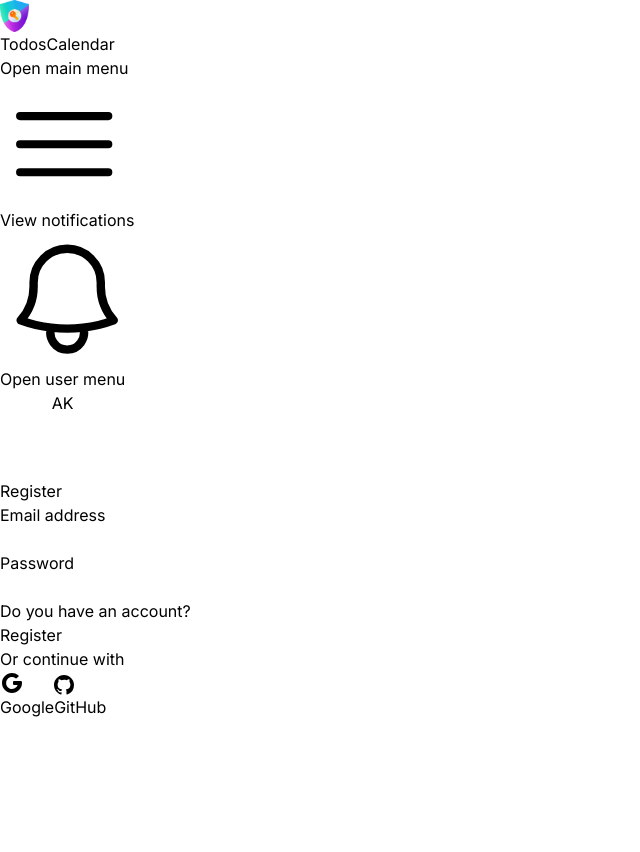
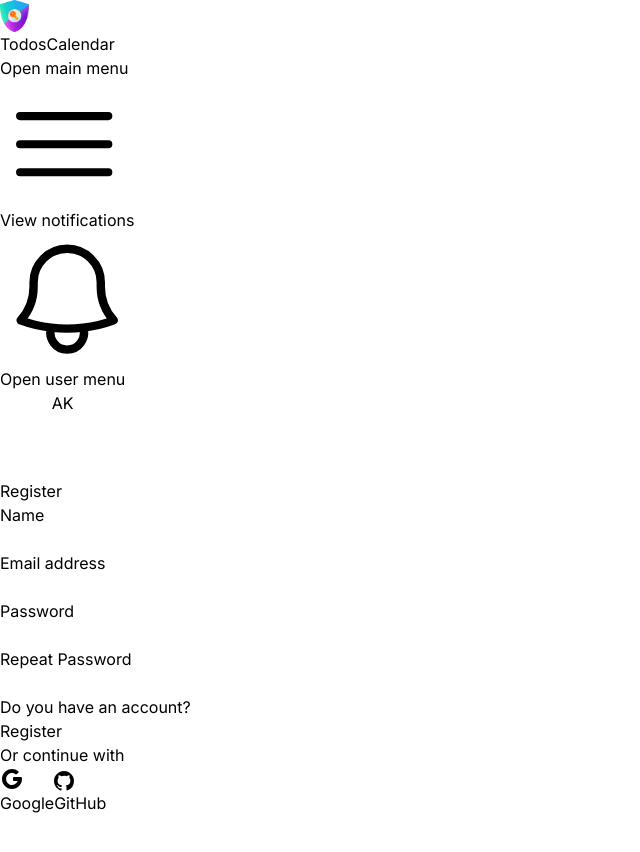
Before and after one commit to AliKarabulut/taskly, a Next.js app: page /register in a window 1280 px wide. Shown: the top 852 px of the page, without its empty margins (0-640 px from the left). Before the commit the page ends 800 px from the top, so only its background shows below. Built offline with nearby package versions, Linux system fonts and the light colour scheme.

Commit message:
form  validation and button update

```diff
--- a/package.json
+++ b/package.json
@@ -27,6 +27,7 @@
   "dependencies": {
     "@headlessui/react": "^1.7.18",
     "@heroicons/react": "^2.1.1",
+    "@hookform/resolvers": "^3.3.4",
     "classnames": "^2.5.1",
     "eslint-plugin-import": "^2.29.1",
     "eslint-plugin-prettier": "^5.1.2",
--- a/src/app/(auth)/register/page.tsx
+++ b/src/app/(auth)/register/page.tsx
@@ -1,9 +1,37 @@
+'use client'
+import { z } from 'zod'
+import { zodResolver } from '@hookform/resolvers/zod'
+import { useForm } from 'react-hook-form'
+import { useTransition } from 'react'
+
+import { RegisterSchema } from '@/schemas'
 import Button from '@/components/button'
 import GitHubIcon from '@/components/icons/github'
 import GoogleIcon from '@/components/icons/google'
 import Input from '@/components/input'
 
 const Register = () => {
+  const [isPending, startTransition] = useTransition()
+  const {
+    register,
+    handleSubmit,
+    formState: { errors },
+  } = useForm<z.infer<typeof RegisterSchema>>({
+    resolver: zodResolver(RegisterSchema),
+    defaultValues: {
+      name: '',
+      email: '',
+      password: '',
+      confirmPassword: '',
+    },
+  })
+
+  const onSubmit = (values: z.infer<typeof RegisterSchema>) => {
+    startTransition(() => {
+      console.log('values', values)
+    })
+  }
+
   return (
     <section>
       <div className="flex min-h-full flex-1 flex-col items-center justify-center py-12 sm:px-6 lg:px-8">
@@ -13,10 +41,17 @@ const Register = () => {
 
         <div className="mt-8 sm:mx-auto sm:w-full sm:max-w-[480px]">
           <div className="bg-white px-6 py-12 shadow sm:rounded-lg sm:px-12">
-            <form className="space-y-6" action="#" method="POST">
-              <Input label="Email address" name="email" type="email" />
-              <Input label="Password" name="password" type="password" />
-
+            <form className="space-y-6" onSubmit={handleSubmit(onSubmit)}>
+              <Input label="Name" type="text" {...register('name')} error={errors.name?.message} />
+              <Input label="Email address" type="email" {...register('email')} error={errors.email?.message} />
+              <Input label="Password" type="password" {...register('password')} error={errors.password?.message} />
+              <Input
+                label="Repeat Password"
+                id="confirmPassword"
+                type="password"
+                {...register('confirmPassword')}
+                error={errors.confirmPassword?.message}
+              />
               <div className="flex items-center justify-between">
                 <div className="text-sm leading-6">
                   <a href="#" className="font-semibold text-indigo-600 hover:text-indigo-500">
@@ -25,7 +60,7 @@ const Register = () => {
                 </div>
               </div>
               <div>
-                <Button label="Register" className="hover:bg-indigo-500  focus-visible:outline-indigo-600" />
+                <Button label="Register" disabled={isPending} className="hover:bg-indigo-500  focus-visible:outline-indigo-600" />
               </div>
             </form>
 
@@ -40,10 +75,10 @@ const Register = () => {
               </div>
 
               <div className="mt-6 grid grid-cols-2 gap-4">
-                <Button label="Google" className="bg-[#1D9BF0] focus-visible:outline-[#1D9BF0]">
+                <Button label="Google" disabled={isPending} className="bg-[#1D9BF0] focus-visible:outline-[#1D9BF0]">
                   <GoogleIcon />
                 </Button>
-                <Button label="GitHub" className="bg-[#24292F] focus-visible:outline-[#24292F]">
+                <Button label="GitHub" disabled={isPending} className="bg-[#24292F] focus-visible:outline-[#24292F]">
                   <GitHubIcon />
                 </Button>
               </div>
--- a/src/components/button/index.tsx
+++ b/src/components/button/index.tsx
@@ -9,11 +9,13 @@ type ButtonProps = {
   onClick?: () => void
   className?: string
   children?: React.ReactNode
+  disabled?: boolean
 }
 
-const Button = ({ href, label, type = 'submit', onClick, className, children }: ButtonProps) => {
+const Button = ({ href, label, type = 'submit', onClick, className, children, disabled, ...props }: ButtonProps) => {
   const buttonClass = cn(
-    'flex w-full justify-center gap-3 rounded-md bg-indigo-600 px-3 py-1.5 text-sm font-semibold leading-6 text-white shadow-sm focus-visible:outline focus-visible:outline-2 focus-visible:outline-offset-2',
+    'flex w-full justify-center transition-all gap-3 rounded-md bg-indigo-600 px-3 py-1.5 text-sm font-semibold leading-6 text-white shadow-sm focus-visible:outline focus-visible:outline-2 focus-visible:outline-offset-2',
+    { 'opacity-50': disabled },
     className,
   )
 
@@ -23,7 +25,7 @@ const Button = ({ href, label, type = 'submit', onClick, className, children }:
       {label}
     </Link>
   ) : (
-    <button type={type} onClick={onClick} className={buttonClass}>
+    <button type={type} onClick={onClick} className={buttonClass} disabled={disabled} {...props}>
       {children}
       {label}
     </button>
--- a/src/components/input/index.tsx
+++ b/src/components/input/index.tsx
@@ -1,12 +1,18 @@
+'use client'
+import { forwardRef } from 'react'
+
 type InputProps = {
   label: string
   name: string
+  id?: string
   type?: 'text' | 'email' | 'password'
+  error?: string
   autoComplete?: string
   required?: boolean
 }
 
-const Input: React.FC<InputProps> = ({ label, name, type = 'text', autoComplete, required = true }) => {
+const Input = forwardRef<HTMLInputElement, InputProps>(
+  ({ label, name, id, type = 'text', autoComplete, required = true, error, ...props }, ref) => {
     return (
       <div>
         <label htmlFor={name} className="block text-sm font-medium leading-6 text-gray-900">
@@ -14,16 +20,25 @@ const Input: React.FC<InputProps> = ({ label, name, type = 'text', autoComplete,
         </label>
         <div className="mt-2">
           <input
-          id={name}
+            id={id ?? name}
+            ref={ref}
             name={name}
             type={type}
             autoComplete={autoComplete ?? name}
             required={required}
-          className="block w-full rounded-md border-0 py-1.5 text-gray-900 shadow-sm ring-1 ring-inset ring-gray-300 placeholder:text-gray-400 focus:ring-2 focus:ring-inset focus:ring-indigo-600 sm:text-sm sm:leading-6"
+            {...props}
+            className="block w-full rounded-md border-0 px-4 py-1.5 text-gray-900 shadow-sm ring-1 ring-inset ring-gray-300 placeholder:text-gray-400 focus:ring-2 focus:ring-inset focus:ring-indigo-600 sm:text-sm sm:leading-6"
           />
         </div>
+        {error && (
+          <div className="mt-2 text-sm text-red-600" id={`${name}-error`}>
+            {error}
+          </div>
+        )}
       </div>
     )
-}
+  },
+)
 
+Input.displayName = 'Input'
 export default Input
--- /dev/null
+++ b/src/schemas/index.ts
@@ -0,0 +1,34 @@
+import { z } from 'zod'
+
+export const LoginSchema = z.object({
+  email: z.string().email({
+    message: 'Email is required',
+  }),
+  password: z.string().min(8, {
+    message: 'Minimum 8 characters required',
+  }),
+  code: z.optional(z.string()),
+})
+
+export const RegisterSchema = z
+  .object({
+    email: z.string().email({
+      message: 'Email is required',
+    }),
+    password: z
+      .string()
+      .min(8, {
+        message: 'Minimum 8 characters required',
+      })
+      .refine(value => /[a-z]/.test(value) && /[A-Z]/.test(value) && /[0-9]/.test(value), {
+        message: 'Password must contain at least one uppercase letter, one lowercase letter and one digit',
+      }),
+    confirmPassword: z.string(),
+    name: z.string().min(2, {
+      message: 'Name is required',
+    }),
+  })
+  .refine(data => data.password === data.confirmPassword, {
+    message: 'Passwords do not match',
+    path: ['confirmPassword'],
+  })
```
Also changed, not shown: src/app/(auth)/login/page.tsx (+32 -8 lines), 1 other file (tests, documents, lock files or other folders). Lines whose indentation alone changed are shown as unchanged.
